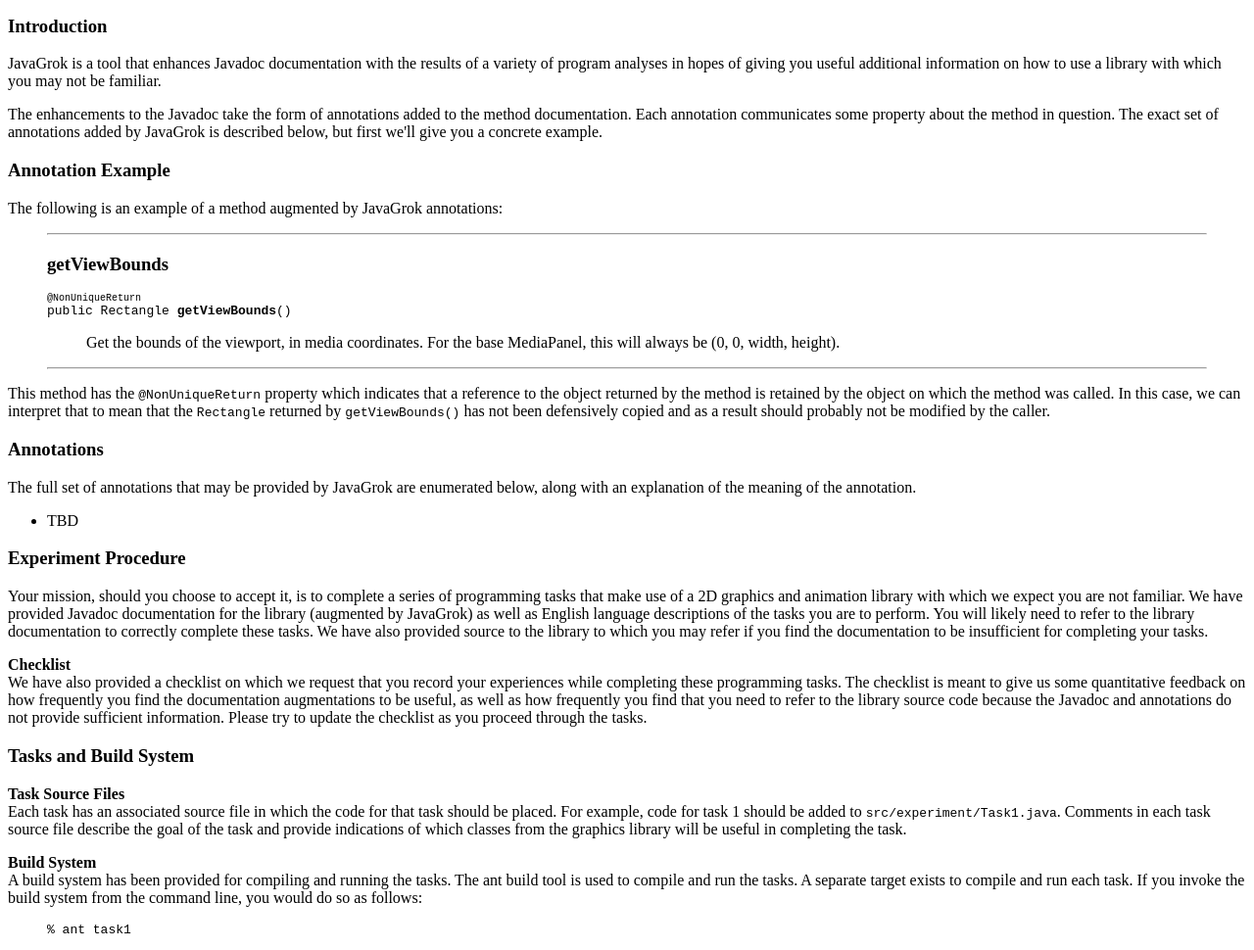
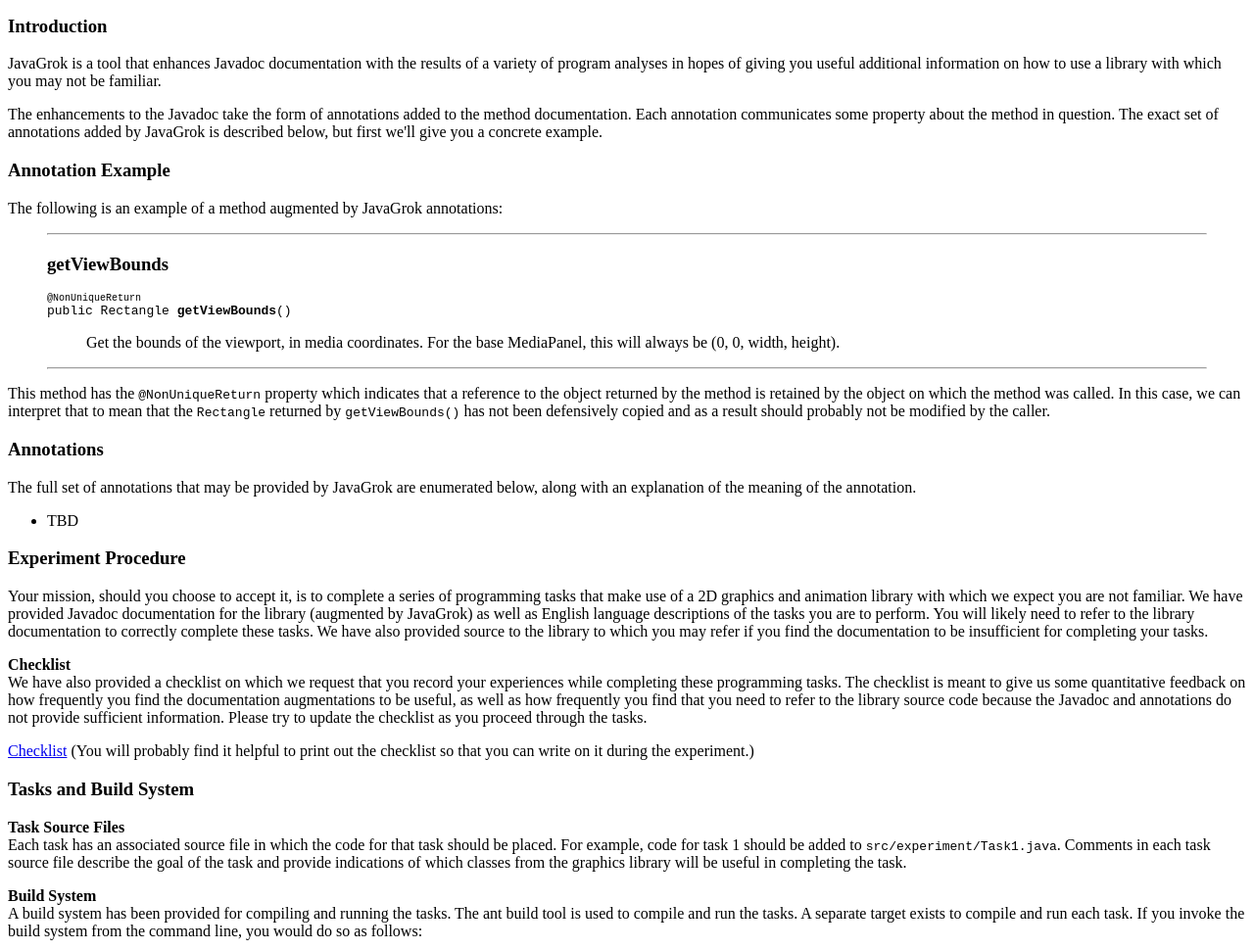
Before and after one commit to samskivert/javagrok, a plain HTML site: page experiment/index.html in a window 1280 px wide. Shown: the part 94-1064 px from the top of the page at 98% size. Drawn offline with Linux system fonts and the light colour scheme.

Commit message:
Instructions and survey edits. Moving things around.

```diff
--- a/experiment/index.html
+++ b/experiment/index.html
@@ -74,6 +74,9 @@ public Rectangle <strong>getViewBounds</strong>()</pre>
   because the Javadoc and annotations do not provide sufficient information.
   Please try to update the checklist as you proceed through the tasks. </p>
 
+<p> <a href="checklist.pdf">Checklist</a> (You will probably find it helpful to
+  print out the checklist so that you can write on it during the experiment.)
+
 <h3>Tasks and Build System</h3>
 
 <p><b>Task Source Files</b><br/> Each task has an associated source file in
```
Also changed, not shown: 2 other files.
